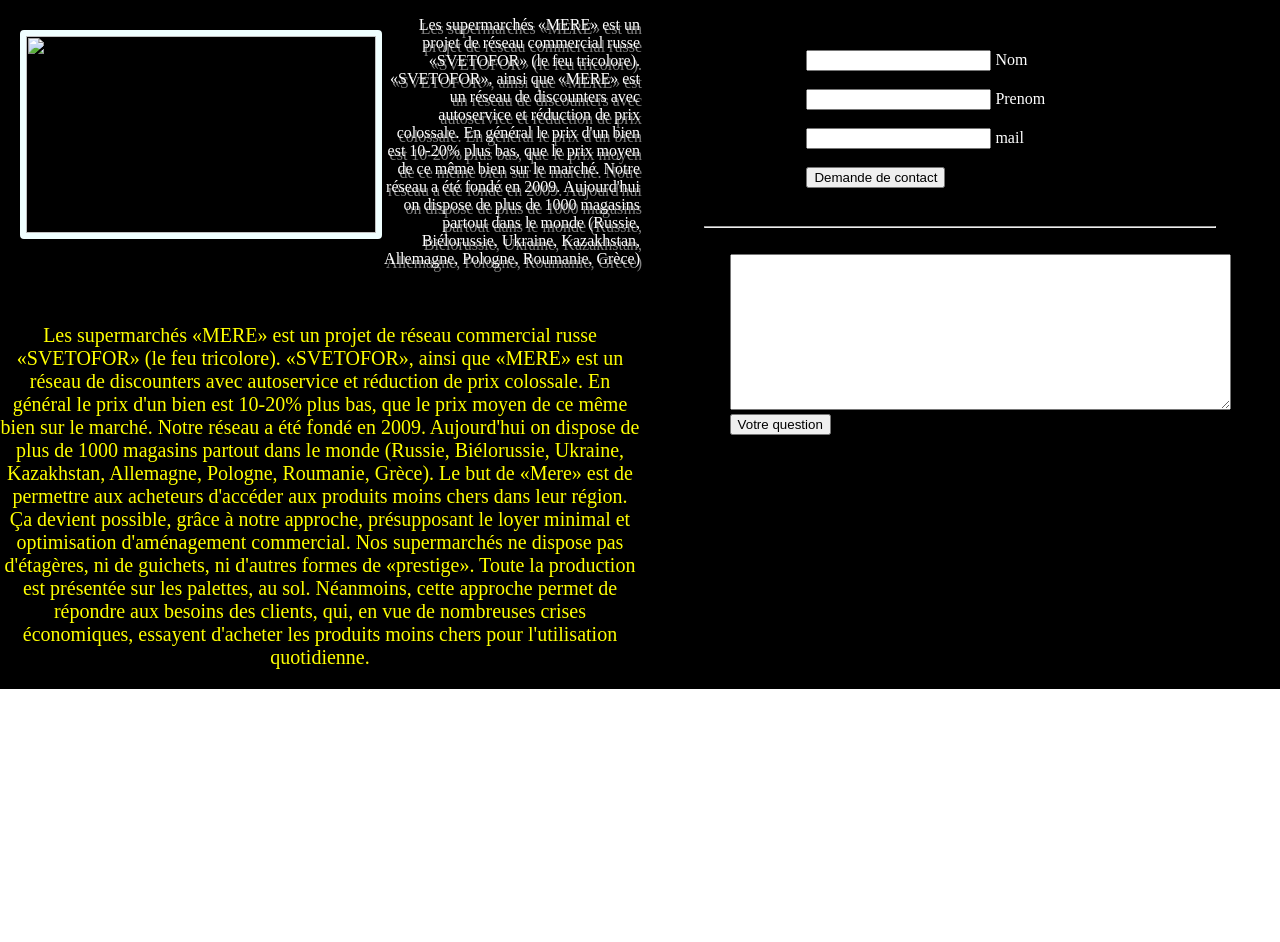
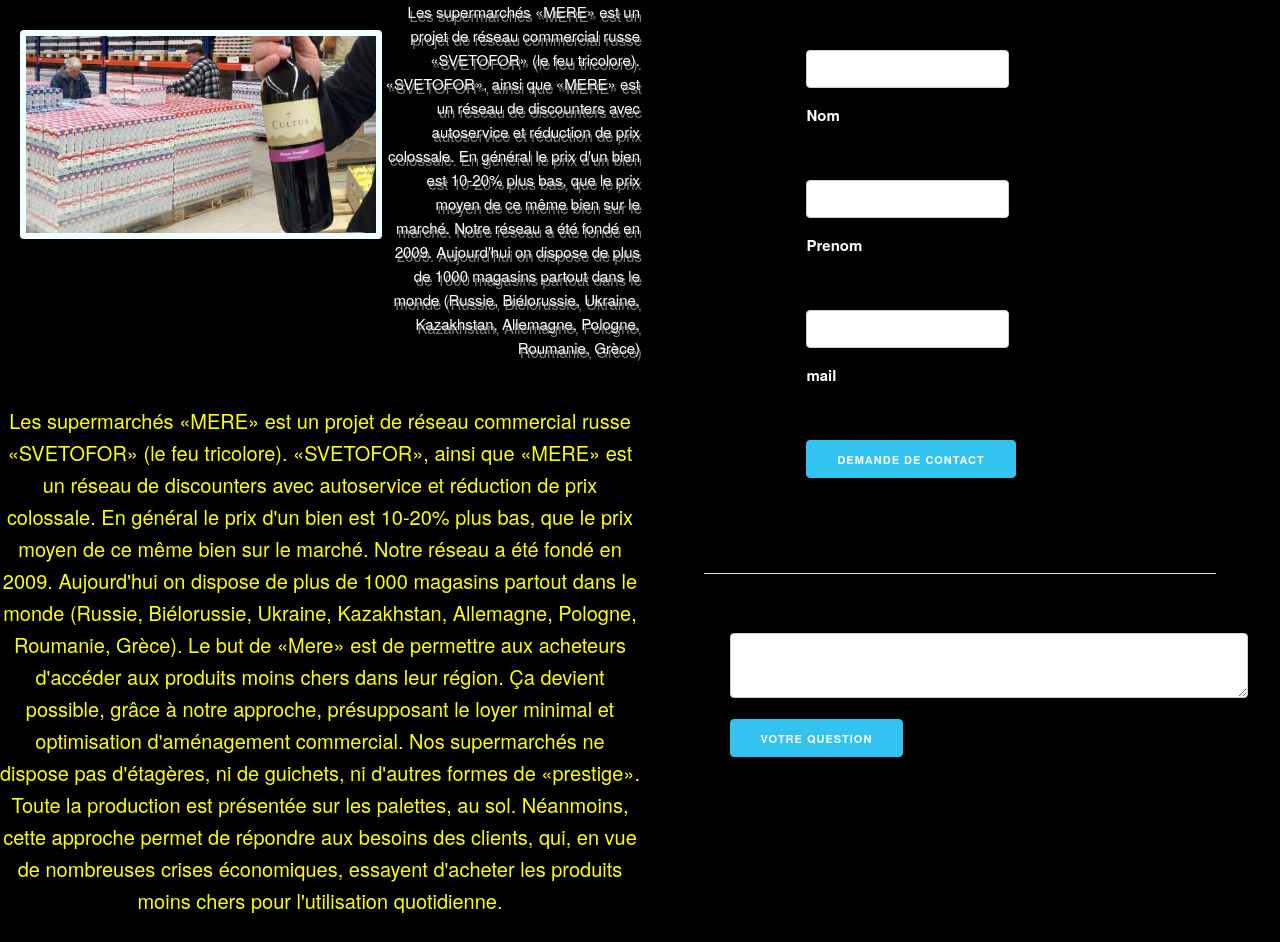
Before and after one commit to Varfolome/frontend, a plain HTML site: page client/index.html in a window 1280 px wide. Before the commit the page ends 800 px from the top, so only its background shows below. Drawn offline with nearby package versions, Linux system fonts and the light colour scheme; the site is published under a folder, as on GitHub Pages, so addresses that start at the root find nothing.

Commit message:
Fixed bugs

```diff
--- a/client/index.html
+++ b/client/index.html
@@ -7,8 +7,8 @@
         <meta charset="utf-8">
         <meta name="viewport" content="width=device-width, initial-scale=1.0">
         <link rel="stylesheet" href="main.css">
-        <link rel="stylesheet" href="/css_skeleton/normalize.css">
-        <link rel="stylesheet" href="/css_skeleton/skeleton.css">
+        <link rel="stylesheet" href="./css_skeleton/normalize.css">
+        <link rel="stylesheet" href="./css_skeleton/skeleton.css">
         <title>Mere</title>
     </head>
     <body>
@@ -37,9 +37,9 @@
 
                         <div class = "carousel-animate" id ="animate">
                             <ul class = "carousel" id ="carousel">
-                                <li class = "carousel-item"><img class = "image" src="/images/firstimage.jpg"></li>
-                                <li class = "carousel-item"><img class = "image" src="/images/secondimage.jpg"></li>
-                                <li class = "carousel-item"><img class = "image" src="/images/thirdimage.jpg"></li>
+                                <li class = "carousel-item"><img class = "image" src="./images/firstimage.jpg"></li>
+                                <li class = "carousel-item"><img class = "image" src="./images/secondimage.jpg"></li>
+                                <li class = "carousel-item"><img class = "image" src="./images/thirdimage.jpg"></li>
                             </ul>
                         </div>
 
@@ -98,7 +98,7 @@
         </footer>
 
         <script src ="https://ajax.googleapis.com/ajax/libs/jquery/3.2.1/jquery.min.js"></script>
-        <script src="/scripts/carousel.js"></script>
-        <script type="text/javascript" src="/scripts/client.js"></script>
+        <script src="./scripts/carousel.js"></script>
+        <script type="text/javascript" src="./scripts/client.js"></script>
     </body>
 </html>
```
